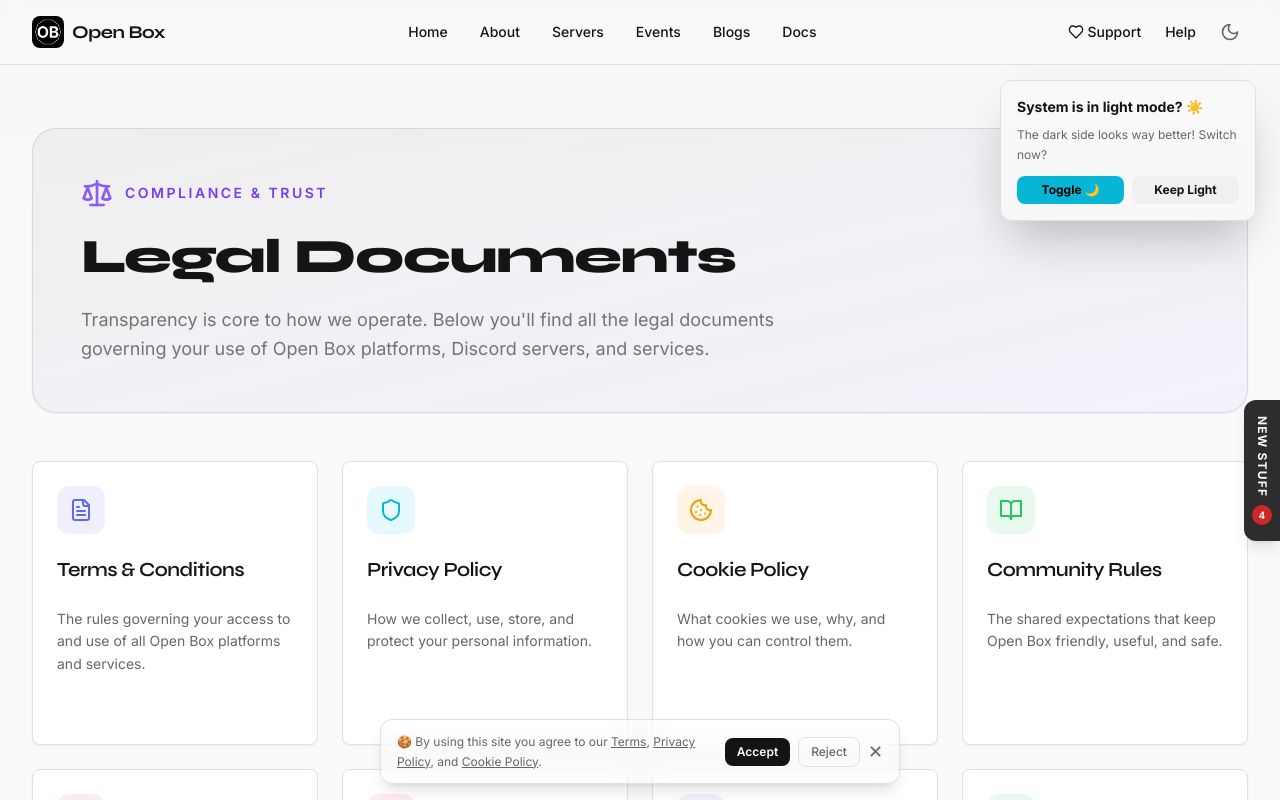
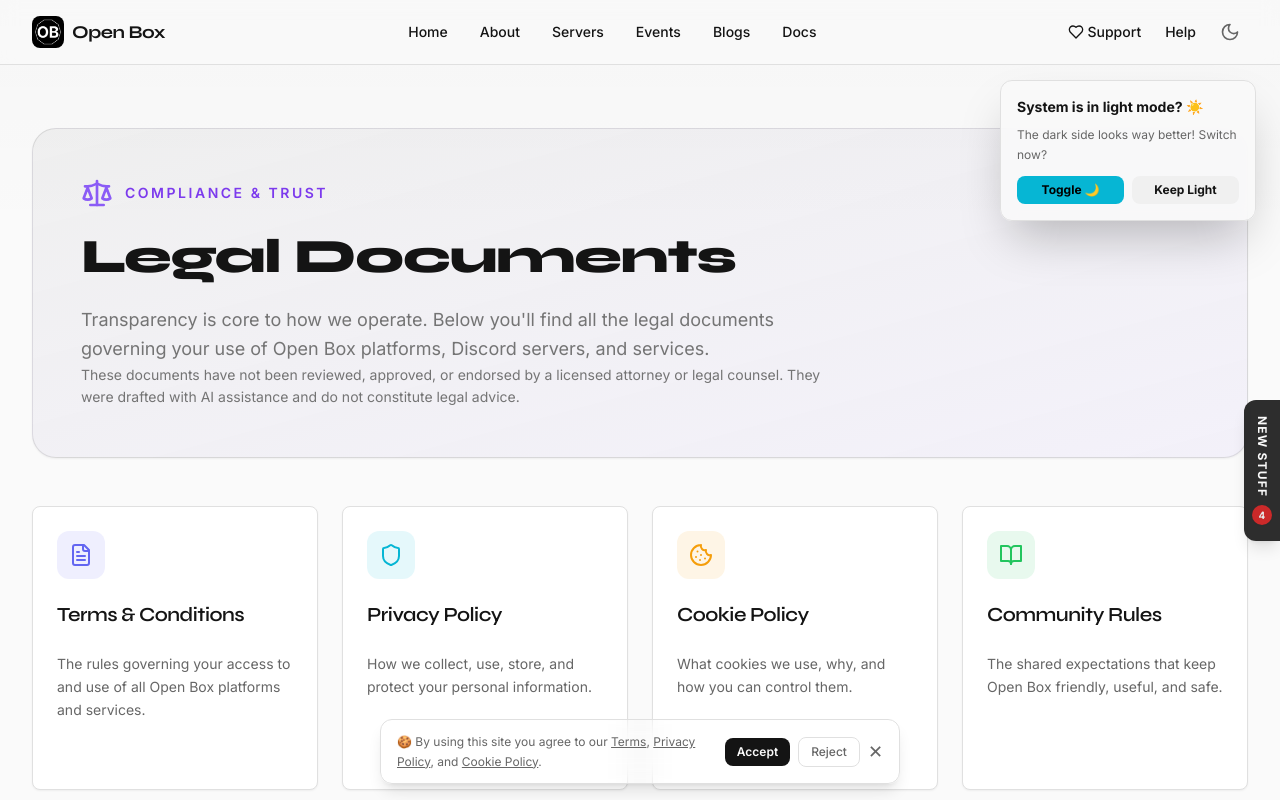
Before and after one commit to Mahi130306/OpenBoxComm, a Next.js app: page /legal in a window 1280 px wide. Shown: the top 800 px of the page. Built offline with nearby package versions, Linux system fonts and the light colour scheme.

Commit message:
feat: create legal documents index page with navigation for policy documentation

```diff
--- a/app/legal/page.tsx
+++ b/app/legal/page.tsx
@@ -83,12 +83,15 @@
       {/* Hero Section */}
       <div className="mb-12 rounded-3xl border border-black/10 bg-gradient-to-br from-black/[0.04] to-violet-400/[0.08] p-8 shadow-sm dark:border-white/10 dark:from-white/[0.08] dark:to-violet-400/[0.05] sm:p-12">
         <div className="flex items-center gap-3 mb-6">
-            <Scale className="h-8 w-8 text-violet-500" />
-            <p className="text-sm font-semibold uppercase tracking-[0.18em] text-violet-600 dark:text-violet-300">Compliance & Trust</p>
+          <Scale className="h-8 w-8 text-violet-500" />
+          <p className="text-sm font-semibold uppercase tracking-[0.18em] text-violet-600 dark:text-violet-300">Compliance & Trust</p>
         </div>
         <h1 className="mb-6 text-4xl font-extrabold tracking-tight text-foreground lg:text-5xl">Legal Documents</h1>
         <p className="max-w-3xl text-lg text-muted-foreground/90 leading-relaxed">
           Transparency is core to how we operate. Below you&apos;ll find all the legal documents governing your use of Open Box platforms, Discord servers, and services.
+        </p>
+        <p className="max-w-3xl text-lg text-muted-foreground/90 leading-relaxed text-sm">
+          These documents have not been reviewed, approved, or endorsed by a licensed attorney or legal counsel. They were drafted with AI assistance and do not constitute legal advice.
         </p>
       </div>
 
@@ -108,9 +111,9 @@
                   <p className="text-sm leading-relaxed text-muted-foreground">{doc.description}</p>
                 </CardContent>
                 <CardFooter className="pt-0">
-                    <div className="flex items-center gap-1 text-sm font-bold text-violet-500 opacity-0 transition-all group-hover:opacity-100">
-                        Read Policy <ArrowRight className="h-4 w-4" />
-                    </div>
+                  <div className="flex items-center gap-1 text-sm font-bold text-violet-500 opacity-0 transition-all group-hover:opacity-100">
+                    Read Policy <ArrowRight className="h-4 w-4" />
+                  </div>
                 </CardFooter>
               </Card>
             </Link>
```
